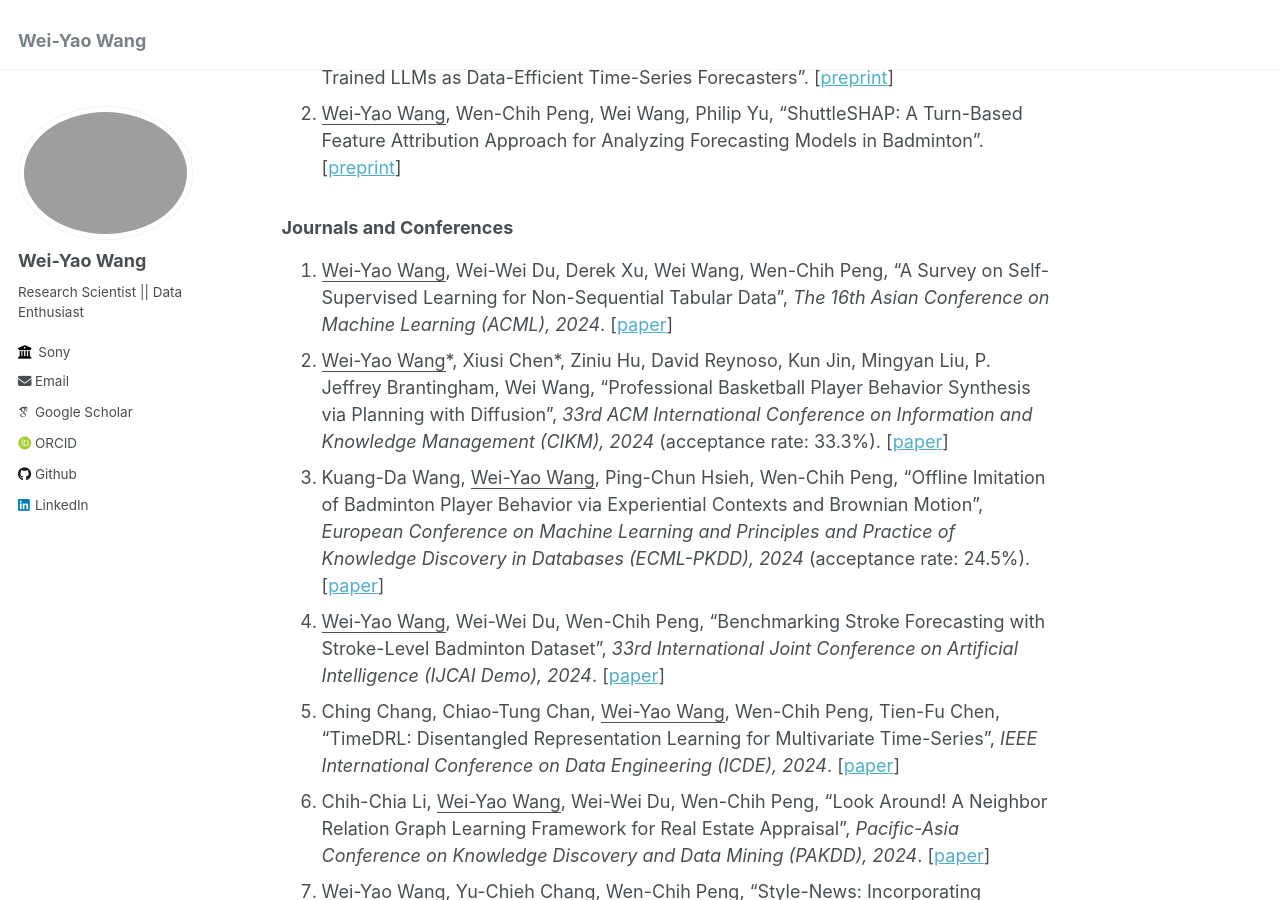
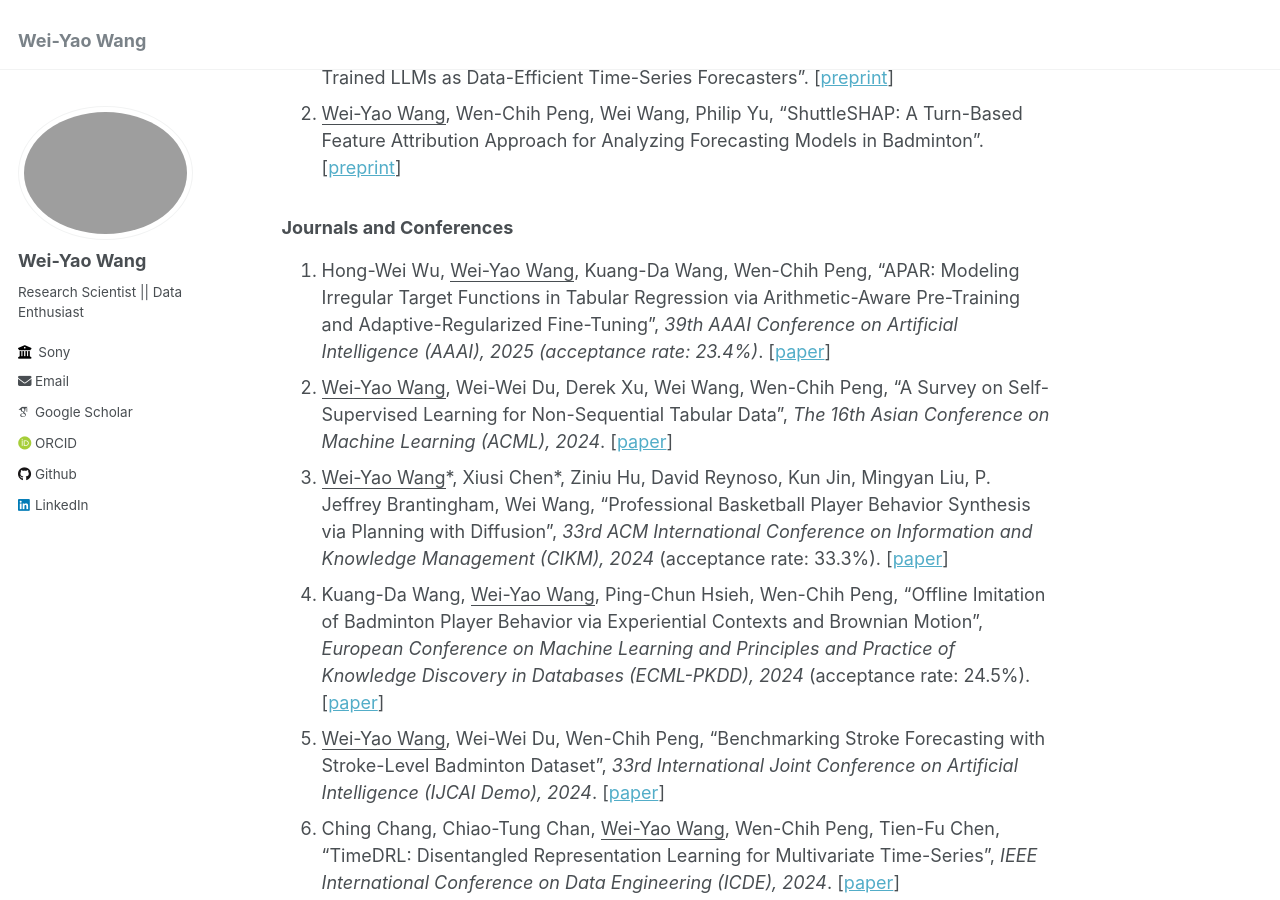
Before and after one commit to wywyWang/wywyWang.github.io, a Jekyll site: the page built from _pages/about.md, in a window 1280 px wide and 900 px high, scrolled down 1339 px. Built offline with Jekyll 4.4.1, drawn with Linux system fonts in a browser that asks for light colours; some web fonts are replaced; some of the changed text lies outside the part shown.

Commit message:
update information about AAAI-25 and Top-10% reviewer@KDD-25

```diff
--- a/_pages/about.md
+++ b/_pages/about.md
@@ -36,27 +36,28 @@
 2. <ins>Wei-Yao Wang</ins>, Wen-Chih Peng, Wei Wang, Philip Yu, "ShuttleSHAP: A Turn-Based Feature Attribution Approach for Analyzing Forecasting Models in Badminton". [[preprint](https://arxiv.org/abs/2312.10942)]
 
 ### Journals and Conferences
-1. <ins>Wei-Yao Wang</ins>, Wei-Wei Du, Derek Xu, Wei Wang, Wen-Chih Peng, "A Survey on Self-Supervised Learning for Non-Sequential Tabular Data", *The 16th Asian Conference on Machine Learning (ACML), 2024*. [[paper](https://arxiv.org/abs/2402.01204)]
-2. <ins>Wei-Yao Wang</ins>\*, Xiusi Chen\*, Ziniu Hu, David Reynoso, Kun Jin, Mingyan Liu, P. Jeffrey Brantingham, Wei Wang, "Professional Basketball Player Behavior Synthesis via Planning with Diffusion", *33rd ACM International Conference on Information and Knowledge Management (CIKM), 2024* (acceptance rate: 33.3%). [[paper](https://arxiv.org/abs/2306.04090)]
-3. Kuang-Da Wang, <ins>Wei-Yao Wang</ins>, Ping-Chun Hsieh, Wen-Chih Peng, "Offline Imitation of Badminton Player Behavior via Experiential Contexts and Brownian Motion", *European Conference on Machine Learning and Principles and Practice of Knowledge Discovery in Databases (ECML-PKDD), 2024* (acceptance rate: 24.5%). [[paper](https://arxiv.org/abs/2403.12406)]
-4. <ins>Wei-Yao Wang</ins>, Wei-Wei Du, Wen-Chih Peng, "Benchmarking Stroke Forecasting with Stroke-Level Badminton Dataset", *33rd International Joint Conference on Artificial Intelligence (IJCAI Demo), 2024*. [[paper](https://arxiv.org/abs/2306.15664)]
-5. Ching Chang, Chiao-Tung Chan, <ins>Wei-Yao Wang</ins>, Wen-Chih Peng, Tien-Fu Chen, "TimeDRL: Disentangled Representation Learning for Multivariate Time-Series", *IEEE International Conference on Data Engineering (ICDE), 2024*. [[paper](https://arxiv.org/abs/2312.04142)]
-6. Chih-Chia Li, <ins>Wei-Yao Wang</ins>, Wei-Wei Du, Wen-Chih Peng, "Look Around! A Neighbor Relation Graph Learning Framework for Real Estate Appraisal", *Pacific-Asia Conference on Knowledge Discovery and Data Mining (PAKDD), 2024*. [[paper](https://arxiv.org/abs/2212.12190)]
-7. <ins>Wei-Yao Wang</ins>, Yu-Chieh Chang, Wen-Chih Peng, "Style-News: Incorporating Stylized News Generation and Adversarial Verification for Neural Fake News Detection", *18th Conference of the European Chapter of the Association for Computational Linguistics (EACL), 2024* (acceptance rate: 20.3%). [[paper](https://aclanthology.org/2024.eacl-long.92/)]
-8. Zheng-Ming Lin, Ching Chang, <ins>Wei-Yao Wang</ins>, Kuang-Da Wang, Wen-Chih Peng, "Root Cause Analysis In Microservice Using Neural Granger Causal Discovery", *38th AAAI Conference on Artificial Intelligence (AAAI), 2024* (acceptance rate: 23.75%). [[paper](https://ojs.aaai.org/index.php/AAAI/article/view/27772)]
-9. Ying-Ying Chang, <ins>Wei-Yao Wang</ins>, Wen-Chih Peng, "SeGA: Preference-Aware Self-Contrastive Learning with Prompts for Anomalous User Detection on Twitter", *38th AAAI Conference on Artificial Intelligence (AAAI), 2024* (acceptance rate: 23.75%). [[paper](https://ojs.aaai.org/index.php/AAAI/article/view/27752)]
-10. Kuang-Da Wang, Yu-Tse Chen, Yu-Heng Lin, <ins>Wei-Yao Wang</ins>, Wen-Chih Peng, "The CoachAI Badminton Environment: Bridging the Gap Between a Reinforcement Learning Environment and Real-World Badminton Games", *38th AAAI Conference on Artificial Intelligence (AAAI Demo), 2024*. [[paper](https://ojs.aaai.org/index.php/AAAI/article/view/30584)]
-11. Kuang-Da Wang, <ins>Wei-Yao Wang</ins>, Yu-Tse Chen, Yu-Heng Lin, Wen-Chih Peng, "The CoachAI Badminton Environment: A Novel Reinforcement Learning Environment with Realistic Opponents (Student Abstract)", *38th AAAI Conference on Artificial Intelligence (AAAI), 2024*. [[paper](https://ojs.aaai.org/index.php/AAAI/article/view/30523)]
-12. Yu-Chien Tang, <ins>Wei-Yao Wang</ins>, An-Zi Yen, Wen-Chih Peng, "RSVP: Customer Intent Detection via Agent Response Contrastive and Generative Pre-Training", *2023 Conference on Empirical Methods in Natural Language Processing (EMNLP Findings), 2023*. [[paper](https://arxiv.org/abs/2310.09773)]
-13. Wei-Wei Du, <ins>Wei-Yao Wang</ins>, Wen-Chih Peng, "DoRA: Domain-Based Self-Supervised Learning Framework for Low-Resource Real Estate Appraisal", *32nd ACM International Conference on Information and Knowledge Management (CIKM), 2023* (acceptance rate: 32%). [[paper](https://dl.acm.org/doi/10.1145/3583780.3615470)]
-14. <ins>Wei-Yao Wang</ins>, Yung Chang Huang, Tsi-Ui Ik, Wen-Chih Peng, "ShuttleSet: A Human-Annotated Stroke-Level Singles Dataset for Badminton Tactical Analysis", *29TH ACM SIGKDD Conference On Knowledge Discovery And Data Mining (KDD), 2023* (acceptance rate: 25.4%). [[paper](https://dl.acm.org/doi/10.1145/3580305.3599906)]
-15. Kai-Shiang Chang, <ins>Wei-Yao Wang</ins>, Wen-Chih Peng, "Where Will Players Move Next? Dynamic Graphs and Hierarchical Fusion for Movement Forecasting in Badminton", *37th AAAI Conference on Artificial Intelligence (AAAI), 2023* (acceptance rate: 19.6%). [[paper](https://ojs.aaai.org/index.php/AAAI/article/view/25855)]
-16. Li-Chun Huang, Nai-Zen Hseuh, Yen-Che Chien, <ins>Wei-Yao Wang</ins>, Kuang-Da Wang, Wen-Chih Peng, "A Reinforcement Learning Badminton Environment for Simulating Player Tactics (Student Abstract)", *37th AAAI Conference on Artificial Intelligence (AAAI), 2023*. [[paper](https://ojs.aaai.org/index.php/AAAI/article/view/26976)]
-17. <ins>Wei-Yao Wang</ins>, "Modeling Turn-Based Sequences for Player Tactic Applications in Badminton Matches", *31st ACM International Conference on Information and Knowledge Management (CIKM), 2022*. [[paper](https://dl.acm.org/doi/abs/10.1145/3511808.3557820)]
-18. <ins>Wei-Yao Wang</ins>, Teng-Fong Chan, Wen-Chih Peng, Hui-Kuo Yang, Chih-Chuan Wang, Yao-Chung Fan, "How Is the Stroke? Inferring Shot Influence in Badminton Matches via Long Short-Term Dependencies", *ACM Transactions on Intelligent Systems and Technology (TIST), Vol. 14, No. 1, pp1-22, 2022*. [[paper](https://dl.acm.org/doi/full/10.1145/3551391)]
-19. <ins>Wei-Yao Wang</ins>, Hong-Han Shuai, Kai-Shiang Chang, Wen-Chih Peng, "ShuttleNet: Position-Aware Fusion of Rally Progress and Player Styles for Stroke Forecasting in Badminton", *37th AAAI Conference on Artificial Intelligence (AAAI), 2022* (acceptance rate: 15%). [[paper](https://arxiv.org/abs/2112.01044)]
-20. <ins>Wei-Yao Wang</ins>, Teng-Fong Chan, Hui-Kuo Yang, Chih-Chuan Wang, Yao-Chung Fan, Wen-Chih Peng, "Exploring the Long Short-Term Dependencies to Infer Shot Influence in Badminton Matches", *The 21st IEEE International Conference on Data Mining (ICDM), 2021* (acceptance rate: 20%). [[paper](https://arxiv.org/abs/2109.06431)]
-21. <ins>Wei-Yao Wang</ins>, Kai-Shiang Chang, Teng-Fong Chen, Chih-Chuan Wang, Wen-Chih Peng, Chih-Wei Yi, “Badminton Coach AI: A badminton match data analysis platform based on deep learning”, *Physical Education Journal, vol.53, no.2, pp.201–213, 2020*. [[paper](https://www.airitilibrary.com/Publication/alDetailedMesh?docid=10247297-202006-202007060015-202007060015-201-213)]
+1. Hong-Wei Wu, <ins>Wei-Yao Wang</ins>, Kuang-Da Wang, Wen-Chih Peng, "APAR: Modeling Irregular Target Functions in Tabular Regression via Arithmetic-Aware Pre-Training and Adaptive-Regularized Fine-Tuning", *39th AAAI Conference on Artificial Intelligence (AAAI), 2025 (acceptance rate: 23.4%)*. [[paper](https://arxiv.org/abs/2412.10941v1)]
+2. <ins>Wei-Yao Wang</ins>, Wei-Wei Du, Derek Xu, Wei Wang, Wen-Chih Peng, "A Survey on Self-Supervised Learning for Non-Sequential Tabular Data", *The 16th Asian Conference on Machine Learning (ACML), 2024*. [[paper](https://arxiv.org/abs/2402.01204)]
+3. <ins>Wei-Yao Wang</ins>\*, Xiusi Chen\*, Ziniu Hu, David Reynoso, Kun Jin, Mingyan Liu, P. Jeffrey Brantingham, Wei Wang, "Professional Basketball Player Behavior Synthesis via Planning with Diffusion", *33rd ACM International Conference on Information and Knowledge Management (CIKM), 2024* (acceptance rate: 33.3%). [[paper](https://arxiv.org/abs/2306.04090)]
+4. Kuang-Da Wang, <ins>Wei-Yao Wang</ins>, Ping-Chun Hsieh, Wen-Chih Peng, "Offline Imitation of Badminton Player Behavior via Experiential Contexts and Brownian Motion", *European Conference on Machine Learning and Principles and Practice of Knowledge Discovery in Databases (ECML-PKDD), 2024* (acceptance rate: 24.5%). [[paper](https://arxiv.org/abs/2403.12406)]
+5. <ins>Wei-Yao Wang</ins>, Wei-Wei Du, Wen-Chih Peng, "Benchmarking Stroke Forecasting with Stroke-Level Badminton Dataset", *33rd International Joint Conference on Artificial Intelligence (IJCAI Demo), 2024*. [[paper](https://arxiv.org/abs/2306.15664)]
+6. Ching Chang, Chiao-Tung Chan, <ins>Wei-Yao Wang</ins>, Wen-Chih Peng, Tien-Fu Chen, "TimeDRL: Disentangled Representation Learning for Multivariate Time-Series", *IEEE International Conference on Data Engineering (ICDE), 2024*. [[paper](https://arxiv.org/abs/2312.04142)]
+7. Chih-Chia Li, <ins>Wei-Yao Wang</ins>, Wei-Wei Du, Wen-Chih Peng, "Look Around! A Neighbor Relation Graph Learning Framework for Real Estate Appraisal", *Pacific-Asia Conference on Knowledge Discovery and Data Mining (PAKDD), 2024*. [[paper](https://arxiv.org/abs/2212.12190)]
+8. <ins>Wei-Yao Wang</ins>, Yu-Chieh Chang, Wen-Chih Peng, "Style-News: Incorporating Stylized News Generation and Adversarial Verification for Neural Fake News Detection", *18th Conference of the European Chapter of the Association for Computational Linguistics (EACL), 2024* (acceptance rate: 20.3%). [[paper](https://aclanthology.org/2024.eacl-long.92/)]
+9. Zheng-Ming Lin, Ching Chang, <ins>Wei-Yao Wang</ins>, Kuang-Da Wang, Wen-Chih Peng, "Root Cause Analysis In Microservice Using Neural Granger Causal Discovery", *38th AAAI Conference on Artificial Intelligence (AAAI), 2024* (acceptance rate: 23.75%). [[paper](https://ojs.aaai.org/index.php/AAAI/article/view/27772)]
+10. Ying-Ying Chang, <ins>Wei-Yao Wang</ins>, Wen-Chih Peng, "SeGA: Preference-Aware Self-Contrastive Learning with Prompts for Anomalous User Detection on Twitter", *38th AAAI Conference on Artificial Intelligence (AAAI), 2024* (acceptance rate: 23.75%). [[paper](https://ojs.aaai.org/index.php/AAAI/article/view/27752)]
+11. Kuang-Da Wang, Yu-Tse Chen, Yu-Heng Lin, <ins>Wei-Yao Wang</ins>, Wen-Chih Peng, "The CoachAI Badminton Environment: Bridging the Gap Between a Reinforcement Learning Environment and Real-World Badminton Games", *38th AAAI Conference on Artificial Intelligence (AAAI Demo), 2024*. [[paper](https://ojs.aaai.org/index.php/AAAI/article/view/30584)]
+12. Kuang-Da Wang, <ins>Wei-Yao Wang</ins>, Yu-Tse Chen, Yu-Heng Lin, Wen-Chih Peng, "The CoachAI Badminton Environment: A Novel Reinforcement Learning Environment with Realistic Opponents (Student Abstract)", *38th AAAI Conference on Artificial Intelligence (AAAI), 2024*. [[paper](https://ojs.aaai.org/index.php/AAAI/article/view/30523)]
+13. Yu-Chien Tang, <ins>Wei-Yao Wang</ins>, An-Zi Yen, Wen-Chih Peng, "RSVP: Customer Intent Detection via Agent Response Contrastive and Generative Pre-Training", *2023 Conference on Empirical Methods in Natural Language Processing (EMNLP Findings), 2023*. [[paper](https://arxiv.org/abs/2310.09773)]
+14. Wei-Wei Du, <ins>Wei-Yao Wang</ins>, Wen-Chih Peng, "DoRA: Domain-Based Self-Supervised Learning Framework for Low-Resource Real Estate Appraisal", *32nd ACM International Conference on Information and Knowledge Management (CIKM), 2023* (acceptance rate: 32%). [[paper](https://dl.acm.org/doi/10.1145/3583780.3615470)]
+15. <ins>Wei-Yao Wang</ins>, Yung Chang Huang, Tsi-Ui Ik, Wen-Chih Peng, "ShuttleSet: A Human-Annotated Stroke-Level Singles Dataset for Badminton Tactical Analysis", *29TH ACM SIGKDD Conference On Knowledge Discovery And Data Mining (KDD), 2023* (acceptance rate: 25.4%). [[paper](https://dl.acm.org/doi/10.1145/3580305.3599906)]
+16. Kai-Shiang Chang, <ins>Wei-Yao Wang</ins>, Wen-Chih Peng, "Where Will Players Move Next? Dynamic Graphs and Hierarchical Fusion for Movement Forecasting in Badminton", *37th AAAI Conference on Artificial Intelligence (AAAI), 2023* (acceptance rate: 19.6%). [[paper](https://ojs.aaai.org/index.php/AAAI/article/view/25855)]
+17. Li-Chun Huang, Nai-Zen Hseuh, Yen-Che Chien, <ins>Wei-Yao Wang</ins>, Kuang-Da Wang, Wen-Chih Peng, "A Reinforcement Learning Badminton Environment for Simulating Player Tactics (Student Abstract)", *37th AAAI Conference on Artificial Intelligence (AAAI), 2023*. [[paper](https://ojs.aaai.org/index.php/AAAI/article/view/26976)]
+18. <ins>Wei-Yao Wang</ins>, "Modeling Turn-Based Sequences for Player Tactic Applications in Badminton Matches", *31st ACM International Conference on Information and Knowledge Management (CIKM), 2022*. [[paper](https://dl.acm.org/doi/abs/10.1145/3511808.3557820)]
+19. <ins>Wei-Yao Wang</ins>, Teng-Fong Chan, Wen-Chih Peng, Hui-Kuo Yang, Chih-Chuan Wang, Yao-Chung Fan, "How Is the Stroke? Inferring Shot Influence in Badminton Matches via Long Short-Term Dependencies", *ACM Transactions on Intelligent Systems and Technology (TIST), Vol. 14, No. 1, pp1-22, 2022*. [[paper](https://dl.acm.org/doi/full/10.1145/3551391)]
+20. <ins>Wei-Yao Wang</ins>, Hong-Han Shuai, Kai-Shiang Chang, Wen-Chih Peng, "ShuttleNet: Position-Aware Fusion of Rally Progress and Player Styles for Stroke Forecasting in Badminton", *37th AAAI Conference on Artificial Intelligence (AAAI), 2022* (acceptance rate: 15%). [[paper](https://arxiv.org/abs/2112.01044)]
+21. <ins>Wei-Yao Wang</ins>, Teng-Fong Chan, Hui-Kuo Yang, Chih-Chuan Wang, Yao-Chung Fan, Wen-Chih Peng, "Exploring the Long Short-Term Dependencies to Infer Shot Influence in Badminton Matches", *The 21st IEEE International Conference on Data Mining (ICDM), 2021* (acceptance rate: 20%). [[paper](https://arxiv.org/abs/2109.06431)]
+22. <ins>Wei-Yao Wang</ins>, Kai-Shiang Chang, Teng-Fong Chen, Chih-Chuan Wang, Wen-Chih Peng, Chih-Wei Yi, “Badminton Coach AI: A badminton match data analysis platform based on deep learning”, *Physical Education Journal, vol.53, no.2, pp.201–213, 2020*. [[paper](https://www.airitilibrary.com/Publication/alDetailedMesh?docid=10247297-202006-202007060015-202007060015-201-213)]
 
 ### Workshops
 1. Ching Chang, <ins>Wei-Yao Wang</ins>, Wen-Chih Peng, Tien-Fu Chen, Sagar Samtani, "Align and Fine-Tune: Enhancing LLMs for Time-Series Forecasting", *NeurIPS 2024 on Time Series in the Age of Large Models*.
@@ -75,20 +76,21 @@
 
 Honors and Awards
 ======
-1. [Dec. 2024] Dissertation Award, *Taiwanese Association for Artificial Intelligence*
-2. [Sep. 2023] Sports Science Research Award, *Sport Administration, Ministry of Education*
-3. [Aug. 2023] KDD Student Scholarship, *ACM*
-4. [Aug. 2023] Top Research of AI and Information Technology Scholarship, *Appier*
-5. [May 2023] 21st Y.Z. Hsu Science Paper Award, *Far Eastern Y.Z. Hsu Foundation*
-6. [Feb. 2023] AAAI Student Scholarship, *AAAI*
-7. [Jan. 2023] Google Conference Scholarships, *Google*
-8. [Jan. 2023] AAAI Student Scholarships, *AAAI*
-9. [Mar. 2022] Google Conference Scholarships, *Google*
-10. [Feb. 2022] Best Paper Award, *AAAI DeFactify Workshop*
-11. [Feb. 2022] AAAI Student Scholarships, *AAAI*
-12. [Jan. 2022] Top Research of AI and Information Technology Scholarship, *Appier*
-13. [Aug. 2019] The Yin Zhi Tong Memorial Scholarship, *National Yang Ming Chiao Tung University*
-14. [Jul. 2019] College Student Research Scholarship, *Ministry of Science and Technology*
+1. [Dec. 2024] Top-10\% Outstanding Reviewer, *KDD 2025*
+2. [Dec. 2024] Dissertation Award, *Taiwanese Association for Artificial Intelligence*
+3. [Sep. 2023] Sports Science Research Award, *Sport Administration, Ministry of Education*
+4. [Aug. 2023] KDD Student Scholarship, *ACM*
+5. [Aug. 2023] Top Research of AI and Information Technology Scholarship, *Appier*
+6. [May 2023] 21st Y.Z. Hsu Science Paper Award, *Far Eastern Y.Z. Hsu Foundation*
+7. [Feb. 2023] AAAI Student Scholarship, *AAAI*
+8. [Jan. 2023] Google Conference Scholarships, *Google*
+9. [Jan. 2023] AAAI Student Scholarships, *AAAI*
+10. [Mar. 2022] Google Conference Scholarships, *Google*
+11. [Feb. 2022] Best Paper Award, *AAAI DeFactify Workshop*
+12. [Feb. 2022] AAAI Student Scholarships, *AAAI*
+13. [Jan. 2022] Top Research of AI and Information Technology Scholarship, *Appier*
+14. [Aug. 2019] The Yin Zhi Tong Memorial Scholarship, *National Yang Ming Chiao Tung University*
+15. [Jul. 2019] College Student Research Scholarship, *Ministry of Science and Technology*
 
 Competition Awards
 ======
```
